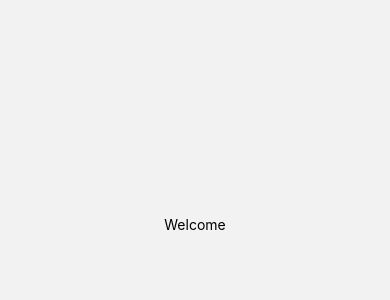
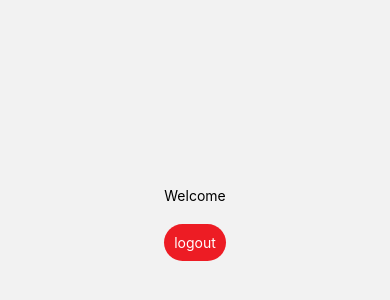
Before and after one commit to hemupadhyay26/namaste_classroom_react_native, a React Native app: screen /welcome in a window 390 px wide. Shown: the part 198-498 px from the top of the page. Built offline with nearby package versions, Linux system fonts and the light colour scheme.

Commit message:
login /logout done using asyncStorage

```diff
--- a/App.js
+++ b/App.js
@@ -6,40 +6,36 @@ import Signup from "./src/screens/Signup";
 import Verification from "./src/screens/Verification";
 import { NavigationContainer } from "@react-navigation/native";
 import { createNativeStackNavigator } from "@react-navigation/native-stack";
+import { useState } from "react";
+import AsyncStorage from "@react-native-async-storage/async-storage";
 
 const Stack = createNativeStackNavigator();
 
 export default function App() {
+  // const [isLoggedIn,setIsLoggedIn] = useState(AsyncStorage.getItem('token'))
   return (
     <NavigationContainer>
-      <Stack.Navigator>
+      <Stack.Navigator
+        screenOptions={{
+          headerShown: false,
+        }}
+      >
         <Stack.Screen
           name="login"
           component={Login}
-          options={{
-            headerShown: false,
-          }}
         />
         <Stack.Screen
           name="signup"
           component={Signup}
-          options={{
-            headerShown: false,
-          }}
+        />
+
+        <Stack.Screen
+          name="verify"
+          component={Verification}
         />
         <Stack.Screen
           name="welcome"
           component={Welcome}
-          options={{
-            headerShown: false,
-          }}
-        />
-        <Stack.Screen
-          name="verify"
-          component={Verification}
-          options={{
-            headerShown: false,
-          }}
         />
       </Stack.Navigator>
     </NavigationContainer>
--- a/src/screens/Login.js
+++ b/src/screens/Login.js
@@ -1,12 +1,13 @@
 import {
   Image,
+  ScrollView,
   StyleSheet,
   Text,
   TextInput,
   TouchableOpacity,
   View,
 } from "react-native";
-import React, { useState } from "react";
+import React, { useEffect, useState } from "react";
 import {
   box2,
   btn,
@@ -18,6 +19,7 @@ import {
   login_input,
 } from "../commons/button";
 import img from "../../assets/logo.png";
+import AsyncStorage from "@react-native-async-storage/async-storage";
 // import { signIn } from "../api/auth";
 
 const Login = ({ navigation }) => {
@@ -27,6 +29,22 @@ const Login = ({ navigation }) => {
   });
 
   const [errmsg, setErrmsg] = useState(null);
+
+  useEffect(() => {
+    getData();
+  }, []);
+
+  const getData = () => {
+    try {
+      AsyncStorage.getItem("token").then((value) => {
+        if (value != null) {
+          navigation.navigate("welcome");
+        }
+      });
+    } catch (error) {
+      console.log(error);
+    }
+  };
 
   const submitForm = async () => {
     // console.log(fdata);
@@ -47,7 +65,9 @@ const Login = ({ navigation }) => {
           if (data.error) {
             setErrmsg(data.error);
           } else {
-            alert("Account created successfully");
+            alert("Account Logged In successfully");
+            // console.log(data.token);
+            AsyncStorage.setItem("token", JSON.stringify(data.token));
             navigation.navigate("welcome");
           }
         });
@@ -56,9 +76,9 @@ const Login = ({ navigation }) => {
   return (
     <View style={styles.container}>
       <View style={styles.box}>
-        <Image source={img} style={{ width: 400, height: 400 }} />
+        <Image source={img} style={{ width: 450, height: 450 }} />
       </View>
-      <View style={box2}>
+      <ScrollView style={box2}>
           <Text style={h1}>Login</Text>
           <Text style={h2}>Sign in to continue</Text>
           <View style={login_input}>
@@ -103,7 +123,7 @@ const Login = ({ navigation }) => {
               </Text>
             </Text>
           </View>
-      </View>
+      </ScrollView>
     </View>
   );
 };
--- a/src/screens/Welcome.js
+++ b/src/screens/Welcome.js
@@ -1,10 +1,28 @@
-import React from 'react';
-import { View, Text, StyleSheet } from 'react-native';
+import React from "react";
+import { View, Text, StyleSheet } from "react-native";
+import { btn } from "../commons/button";
+import AsyncStorage from "@react-native-async-storage/async-storage";
 
-const Welcome = () => {
+const Welcome = ({ navigation }) => {
+  const removeData = async () => {
+    try {
+      await AsyncStorage.clear();
+      navigation.navigate("login");
+    } catch (error) {
+      console.log(error);
+    }
+  };
   return (
     <View style={styles.container}>
       <Text>Welcome</Text>
+      <Text
+        style={btn}
+        onPress={() => {
+          removeData();
+        }}
+      >
+        logout
+      </Text>
     </View>
   );
 };
@@ -12,8 +30,8 @@ const Welcome = () => {
 const styles = StyleSheet.create({
   container: {
     flex: 1,
-    justifyContent: 'center', // Center content horizontally
-    alignItems: 'center',    // Center content vertically (optional)
+    justifyContent: "center", // Center content horizontally
+    alignItems: "center", // Center content vertically (optional)
   },
 });
 
```
Lines whose indentation alone changed are shown as unchanged.
